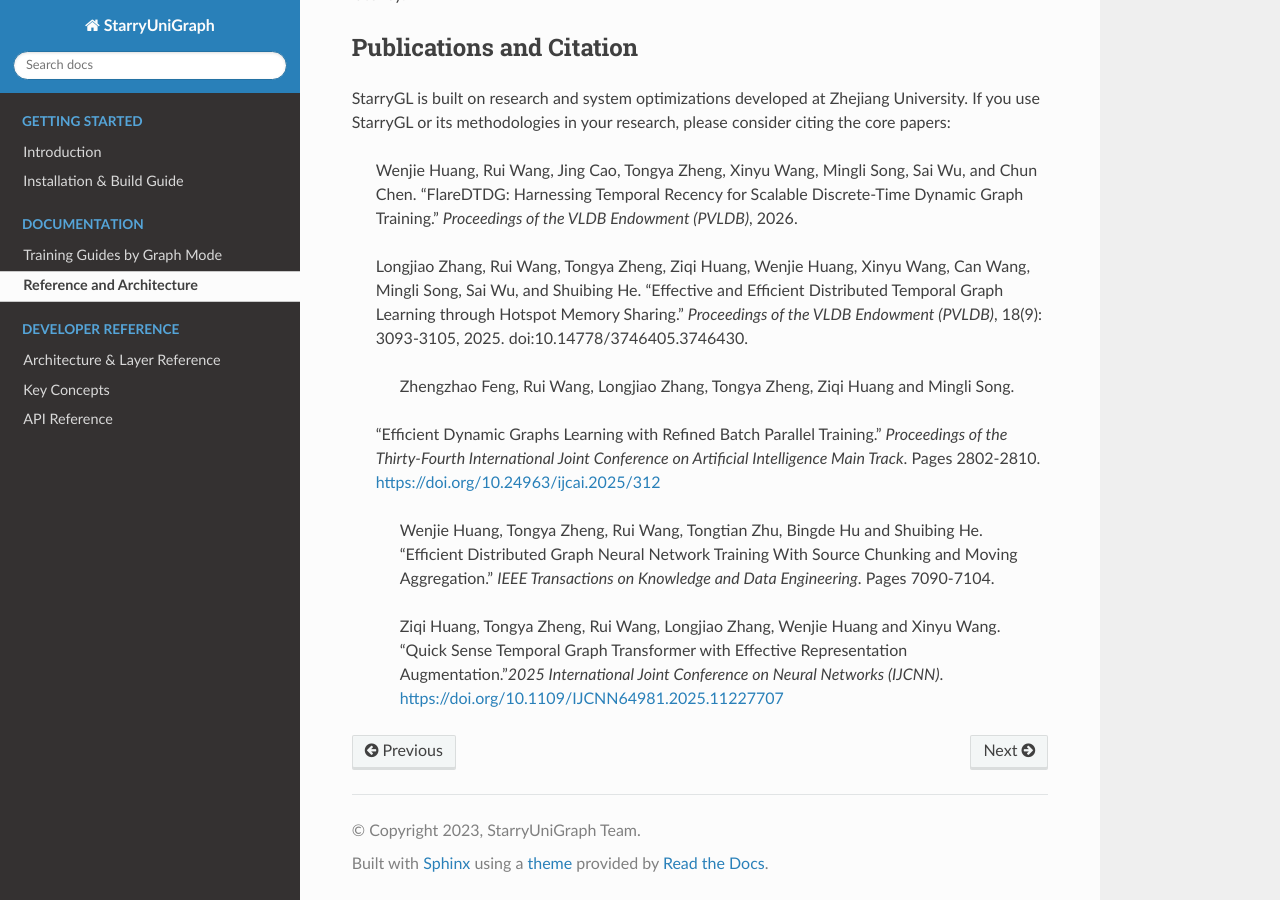
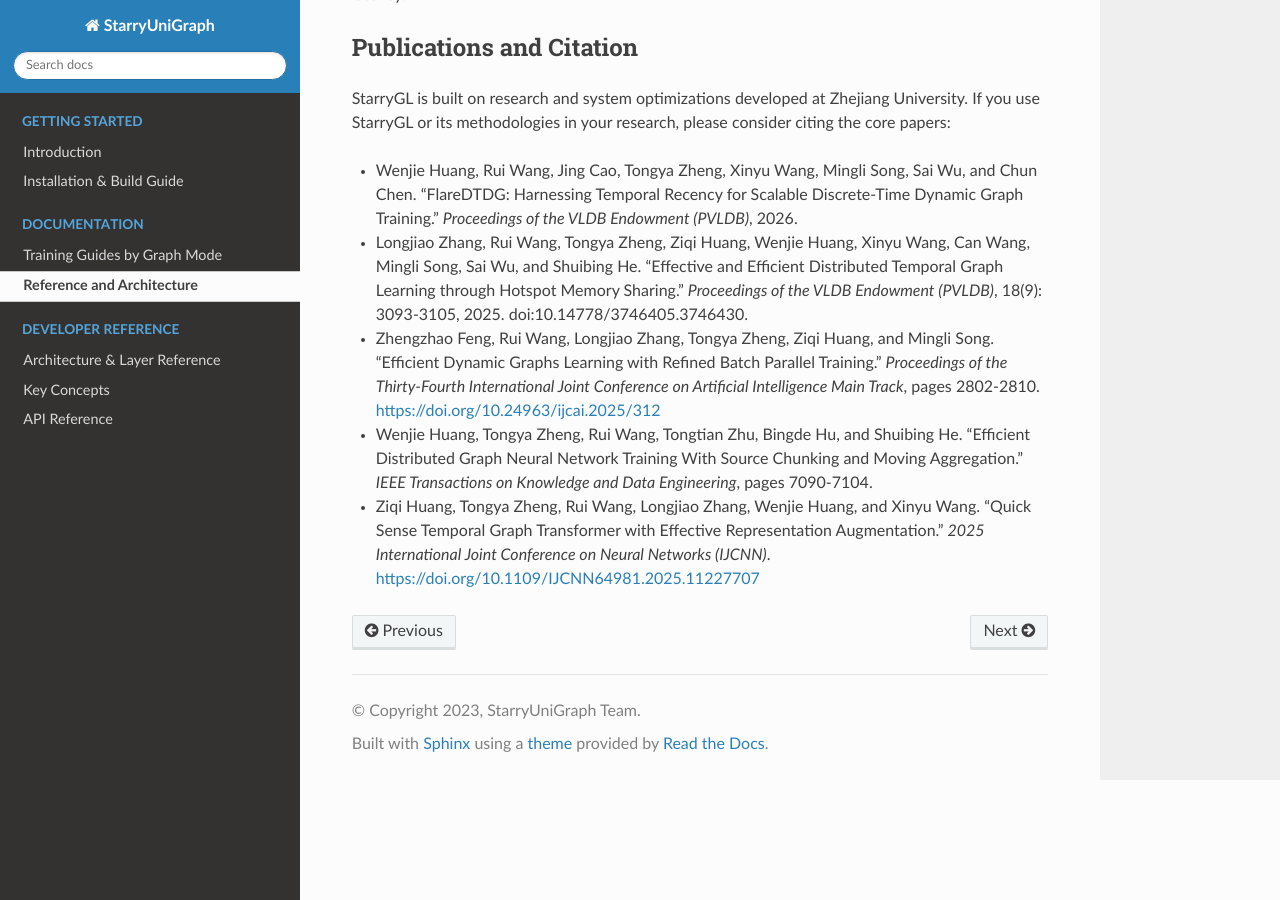
Before and after one commit to zhljJoan/starrygl-unidynGraph, a Sphinx documentation site: the page built from docs/source/rel_0_1_1/reference.rst, in a window 1280 px wide and 900 px high, scrolled down 1725 px. Built offline with Sphinx 7.4.7 and the Read the Docs theme 3.1.0, drawn with Linux system fonts in a browser that asks for light colours.

```diff
--- a/docs/source/rel_0_1_1/reference.rst
+++ b/docs/source/rel_0_1_1/reference.rst
@@ -96,21 +96,29 @@ StarryGL is built on research and system optimizations developed at Zhejiang
 University. If you use StarryGL or its methodologies in your research, please
 consider citing the core papers:
 
-   Wenjie Huang, Rui Wang, Jing Cao, Tongya Zheng, Xinyu Wang, Mingli Song,
-   Sai Wu, and Chun Chen. "FlareDTDG: Harnessing Temporal Recency for Scalable
-   Discrete-Time Dynamic Graph Training." *Proceedings of the VLDB Endowment
-   (PVLDB)*, 2026.
+- Wenjie Huang, Rui Wang, Jing Cao, Tongya Zheng, Xinyu Wang, Mingli Song,
+  Sai Wu, and Chun Chen. "FlareDTDG: Harnessing Temporal Recency for Scalable
+  Discrete-Time Dynamic Graph Training." *Proceedings of the VLDB Endowment
+  (PVLDB)*, 2026.
 
+- Longjiao Zhang, Rui Wang, Tongya Zheng, Ziqi Huang, Wenjie Huang, Xinyu
+  Wang, Can Wang, Mingli Song, Sai Wu, and Shuibing He. "Effective and
+  Efficient Distributed Temporal Graph Learning through Hotspot Memory
+  Sharing." *Proceedings of the VLDB Endowment (PVLDB)*, 18(9): 3093-3105,
+  2025. doi:10.14778/3746405.3746430.
 
-   Longjiao Zhang, Rui Wang, Tongya Zheng, Ziqi Huang, Wenjie Huang, Xinyu
-   Wang, Can Wang, Mingli Song, Sai Wu, and Shuibing He. "Effective and
-   Efficient Distributed Temporal Graph Learning through Hotspot Memory
-   Sharing." *Proceedings of the VLDB Endowment (PVLDB)*, 18(9): 3093-3105,
-   2025. doi:10.14778/3746405.3746430.
+- Zhengzhao Feng, Rui Wang, Longjiao Zhang, Tongya Zheng, Ziqi Huang, and
+  Mingli Song. "Efficient Dynamic Graphs Learning with Refined Batch Parallel
+  Training." *Proceedings of the Thirty-Fourth International Joint Conference
+  on Artificial Intelligence Main Track*, pages 2802-2810.
+  https://doi.org/10.24963/ijcai.2025/312
 
-    Zhengzhao Feng, Rui Wang, Longjiao Zhang, Tongya Zheng, Ziqi Huang and Mingli Song.
-   "Efficient Dynamic Graphs Learning with Refined Batch Parallel Training." *Proceedings of the Thirty-Fourth International Joint Conference on Artificial Intelligence Main Track*. Pages 2802-2810. https://doi.org/10.24963/ijcai.2025/312
+- Wenjie Huang, Tongya Zheng, Rui Wang, Tongtian Zhu, Bingde Hu, and Shuibing
+  He. "Efficient Distributed Graph Neural Network Training With Source
+  Chunking and Moving Aggregation." *IEEE Transactions on Knowledge and Data
+  Engineering*, pages 7090-7104.
 
-    Wenjie Huang, Tongya Zheng, Rui Wang, Tongtian Zhu, Bingde Hu and Shuibing He. "Efficient Distributed Graph Neural Network Training With Source Chunking and Moving Aggregation." *IEEE Transactions on Knowledge and Data Engineering*. Pages 7090-7104.
-
-    Ziqi Huang, Tongya Zheng, Rui Wang, Longjiao Zhang, Wenjie Huang and Xinyu Wang. "Quick Sense Temporal Graph Transformer with Effective Representation Augmentation."*2025 International Joint Conference on Neural Networks (IJCNN)*. https://doi.org/10.1109/IJCNN64981.2025.11227707
+- Ziqi Huang, Tongya Zheng, Rui Wang, Longjiao Zhang, Wenjie Huang, and Xinyu
+  Wang. "Quick Sense Temporal Graph Transformer with Effective Representation
+  Augmentation." *2025 International Joint Conference on Neural Networks
+  (IJCNN)*. https://doi.org/10.1109/IJCNN64981.2025.11227707
```
Also changed, not shown: 4 other files.
